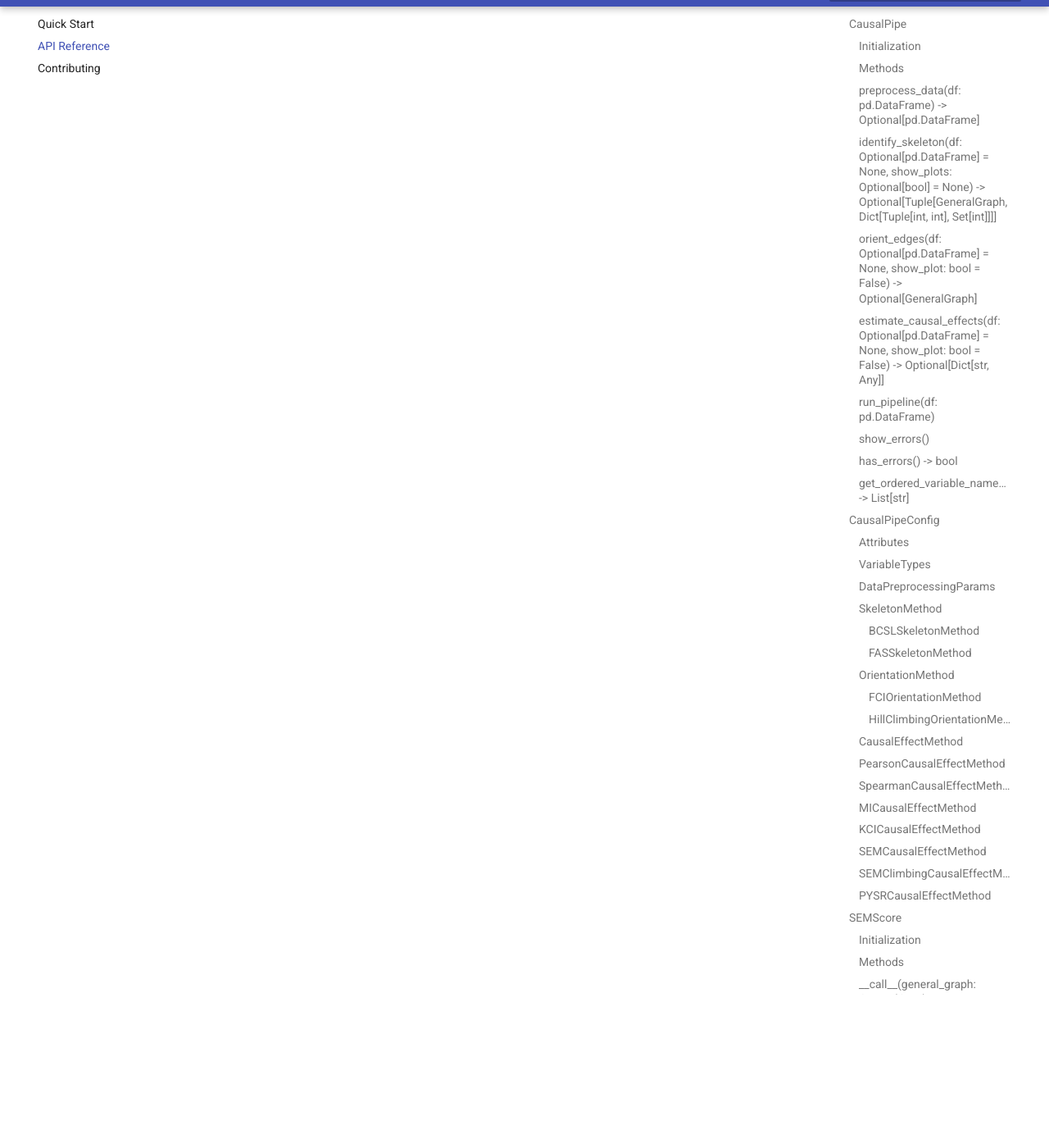
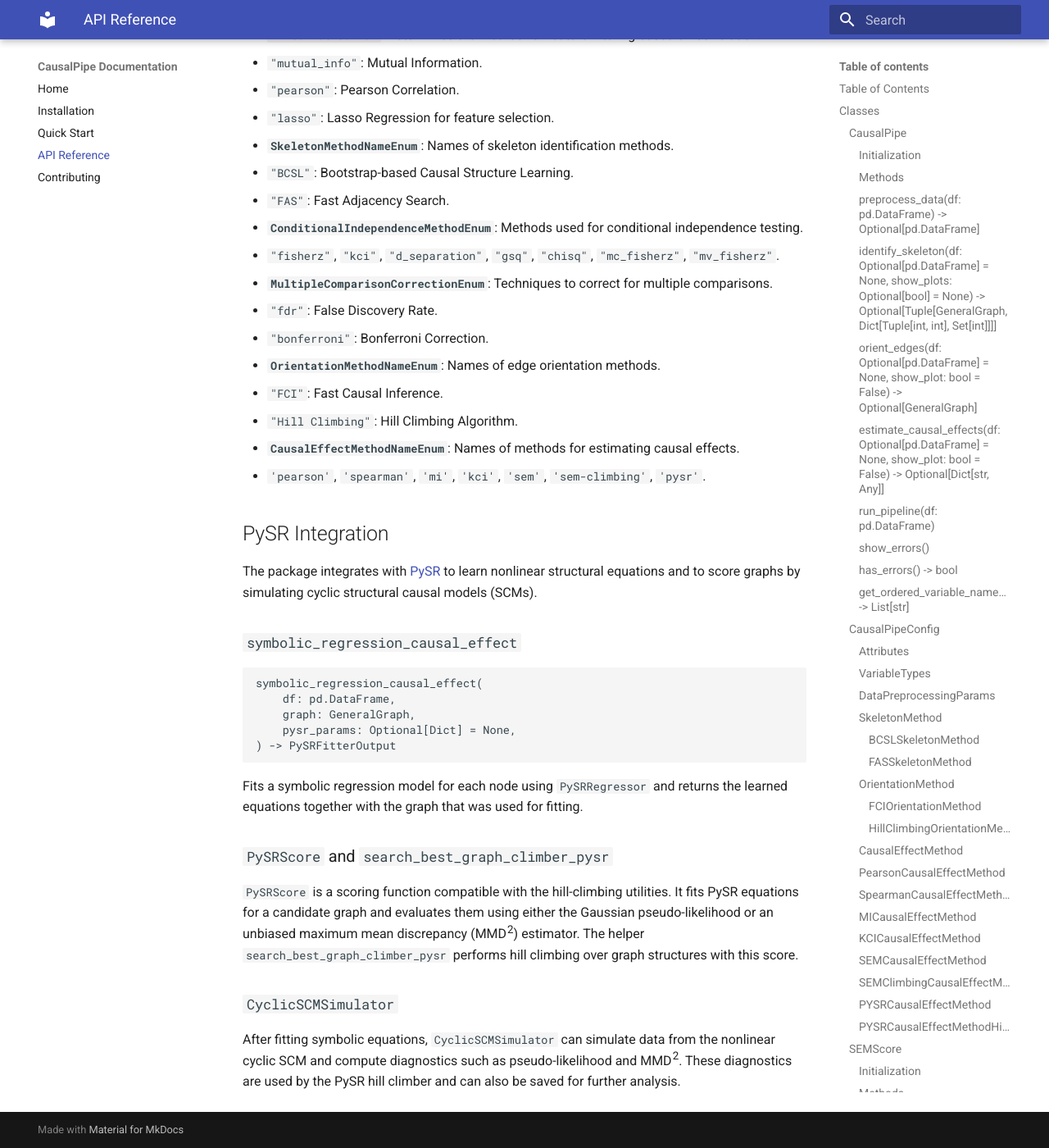
Before and after one commit to albertbuchard/causal-pipe, an MkDocs documentation site: the page built from docs/api_reference.md, in a window 1280 px wide and 1400 px high, scrolled down 25208 px. Shown: the whole window at 82% size. Built offline with MkDocs 1.6.1 and Material for MkDocs 9.7.7, drawn with Linux system fonts in a browser that asks for light colours; some of the changed text lies outside the part shown.

Commit message:
docs: clarify causal effect method listing

````diff
--- a/docs/api_reference.md
+++ b/docs/api_reference.md
@@ -16,6 +16,14 @@
       - [FCIOrientationMethod](#fciorientationmethod)
       - [HillClimbingOrientationMethod](#hillclimbingorientationmethod)
     - [CausalEffectMethod](#causaleffectmethod)
+      - [PearsonCausalEffectMethod](#pearsoncausaleffectmethod)
+      - [SpearmanCausalEffectMethod](#spearmancausaleffectmethod)
+      - [MICausalEffectMethod](#micausaleffectmethod)
+      - [KCICausalEffectMethod](#kcicausaleffectmethod)
+      - [SEMCausalEffectMethod](#semcausaleffectmethod)
+      - [SEMClimbingCausalEffectMethod](#semclimbingcausaleffectmethod)
+      - [PYSRCausalEffectMethod](#pysrcausaleffectmethod)
+      - [PYSRCausalEffectMethodHillClimbing](#pysrcausaleffectmethodhillclimbing)
   - [SEMScore](#semscore)
 - [Functions](#functions)
   - [fit_sem_lavaan](#fit_sem_lavaan)
@@ -124,7 +132,7 @@
 - `orientation_method` (`OrientationMethod`): Configuration for edge orientation methods.
   - `FCIOrientationMethod`
   - `HillClimbingOrientationMethod`
-- `causal_effect_methods` (`Optional[List[CausalEffectMethod]]`): List of methods for estimating causal effects (e.g., `CausalEffectMethod`).
+ - `causal_effect_methods` (`Optional[List[CausalEffectMethod]]`): List of methods for estimating causal effects. Available classes include `PearsonCausalEffectMethod`, `SpearmanCausalEffectMethod`, `MICausalEffectMethod`, `KCICausalEffectMethod`, `SEMCausalEffectMethod`, `SEMClimbingCausalEffectMethod`, `PYSRCausalEffectMethod`, and `PYSRCausalEffectMethodHillClimbing`.
 - `study_name` (`str`): Unique identifier for the study.
 - `output_path` (`str`): Directory where results will be saved.
 - `show_plots` (`bool`): Whether to show plots.
@@ -377,10 +385,22 @@
     - `max_iter` (`int`, default `500`)
     - `restarts` (`int`, default `2`)
     - `standardized_init` (`bool`, default `False`)
-    - `hc_orient_undirected_edges` (`bool`, default `True`)
+    - `hc_orient_undirected_edges` (`bool`, default `False`)
     - `pysr_params` (`Dict[str, Any]`, default `{}`)
 
 ---
+
+#### PYSRCausalEffectMethodHillClimbing
+
+Symbolic regression using PySR with additional hill-climbing search to
+orient undirected edges.
+
+- **Parameters:**
+    - `hc_orient_undirected_edges` (`bool`, default `True`)
+    - `hc_max_iter` (`int`, default `100`)
+    - `estimator` (`PySREstimatorEnum`, default `PySREstimatorEnum.MMDSQUARED`)
+    - `respect_pag` (`bool`, default `True`)
+    - `pysr_params` (`Dict[str, Any]`, default `{}`)
 
 
 ### SEMScore
@@ -1010,3 +1030,39 @@
 
 - **`CausalEffectMethodNameEnum`**: Names of methods for estimating causal effects.
   - `'pearson'`, `'spearman'`, `'mi'`, `'kci'`, `'sem'`, `'sem-climbing'`, `'pysr'`.
+
+## PySR Integration
+
+The package integrates with [PySR](https://github.com/MilesCranmer/PySR)
+to learn nonlinear structural equations and to score graphs by simulating
+cyclic structural causal models (SCMs).
+
+### `symbolic_regression_causal_effect`
+
+```python
+symbolic_regression_causal_effect(
+    df: pd.DataFrame,
+    graph: GeneralGraph,
+    pysr_params: Optional[Dict] = None,
+) -> PySRFitterOutput
+```
+
+Fits a symbolic regression model for each node using `PySRRegressor` and
+returns the learned equations together with the graph that was used for
+fitting.
+
+### `PySRScore` and `search_best_graph_climber_pysr`
+
+`PySRScore` is a scoring function compatible with the hill-climbing
+utilities. It fits PySR equations for a candidate graph and evaluates
+them using either the Gaussian pseudo-likelihood or an unbiased
+maximum mean discrepancy (MMD<sup>2</sup>) estimator. The helper
+`search_best_graph_climber_pysr` performs hill climbing over graph
+structures with this score.
+
+### `CyclicSCMSimulator`
+
+After fitting symbolic equations, `CyclicSCMSimulator` can simulate data
+from the nonlinear cyclic SCM and compute diagnostics such as
+pseudo-likelihood and MMD<sup>2</sup>. These diagnostics are used by the
+PySR hill climber and can also be saved for further analysis.
````
Also changed, not shown: README.md (+12 -0 lines), docs/index.md (+18 -0 lines), docs/installation.md (+5 -0 lines), docs/quickstart.md (+31 -0 lines), 3 other files.
